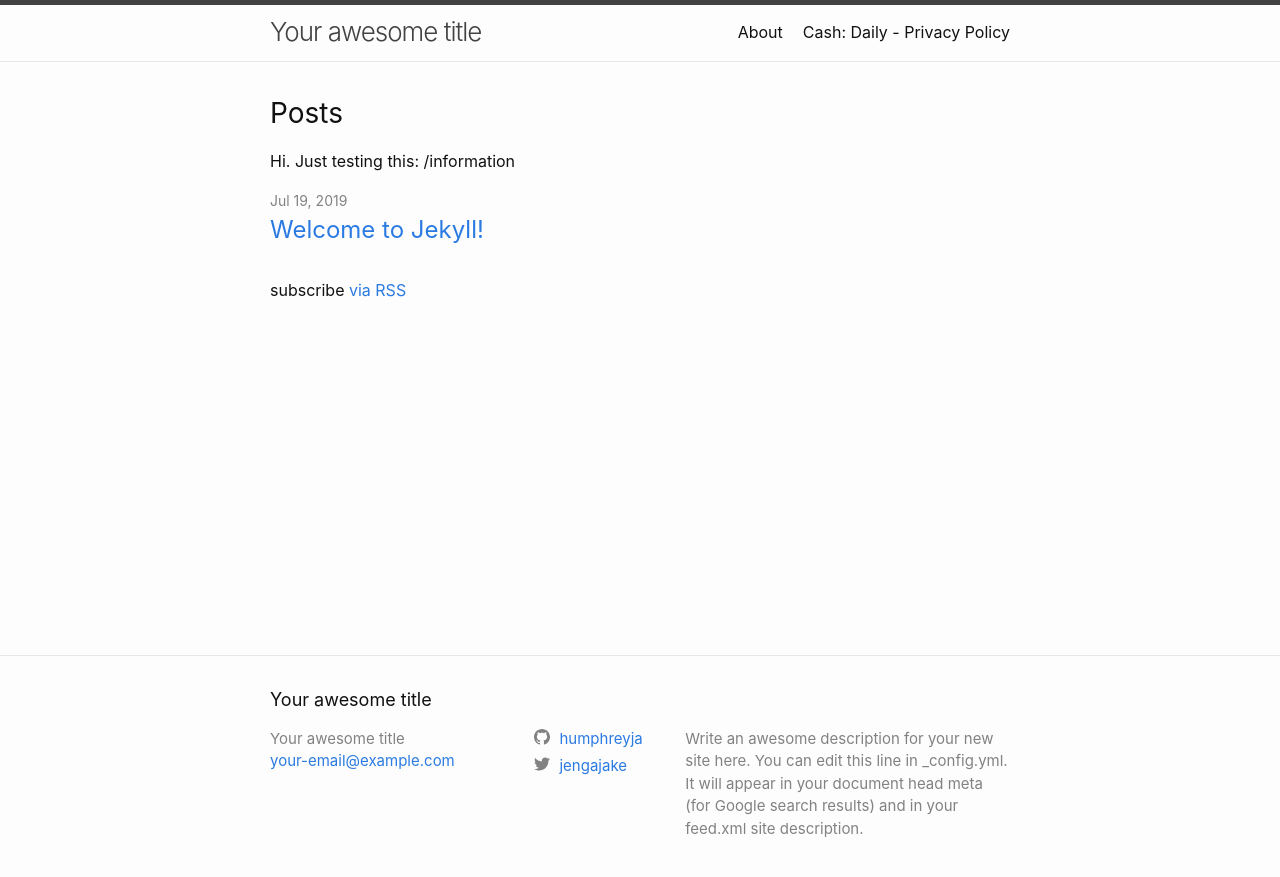
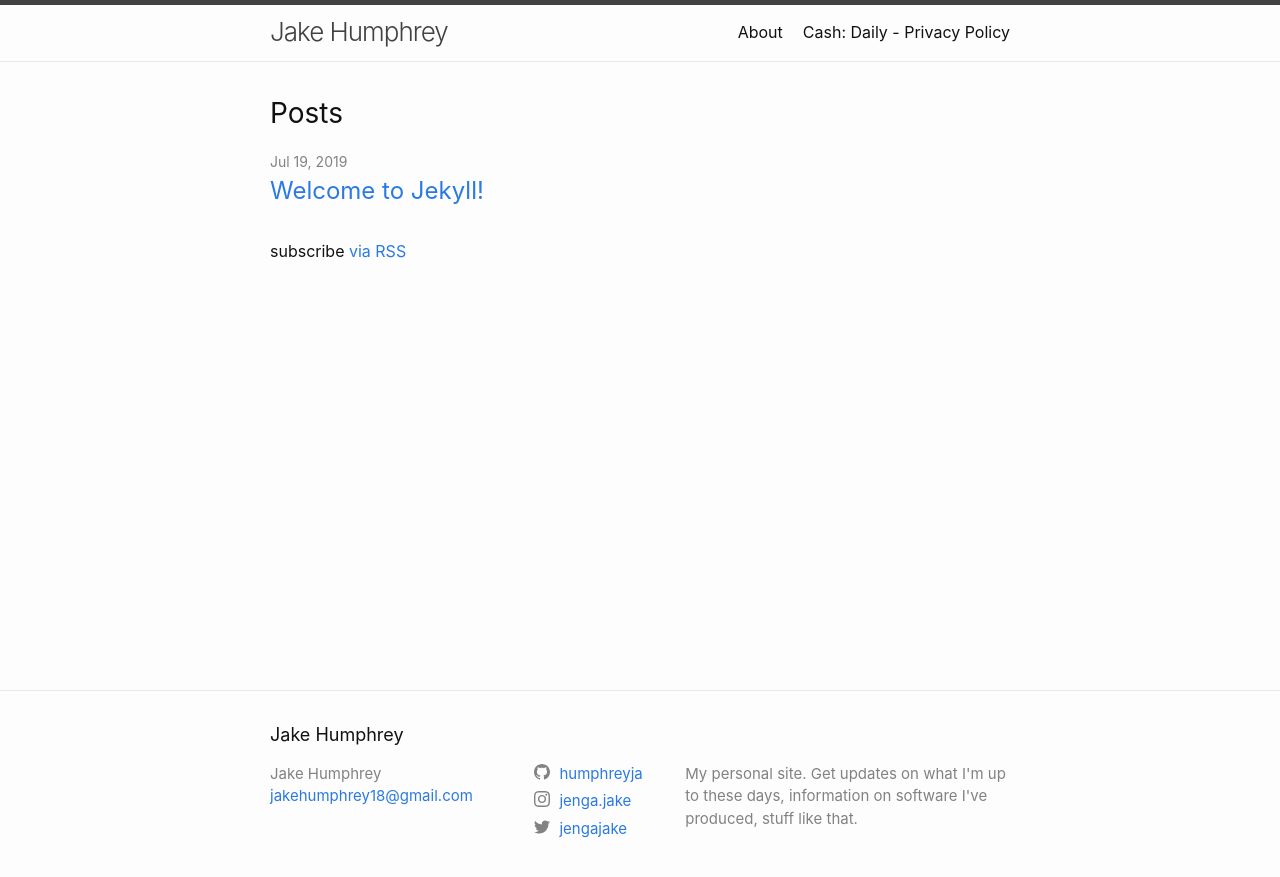
Before and after one commit to humphreyja/information, a Jekyll site: the page built from index.md, in a window 1280 px wide. Shown: the top 877 px of the page. Built offline with Jekyll 4.4.1, drawn with Linux system fonts in a browser that asks for light colours.

Commit message:
Adding some stuff

```diff
--- a/_config.yml
+++ b/_config.yml
@@ -13,16 +13,15 @@
 # you will see them accessed via {{ site.title }}, {{ site.email }}, and so on.
 # You can create any custom variable you would like, and they will be accessible
 # in the templates via {{ site.myvariable }}.
-title: Your awesome title
-email: your-email@example.com
+title: Jake Humphrey
+email: jakehumphrey18@gmail.com
 description: >- # this means to ignore newlines until "baseurl:"
-  Write an awesome description for your new site here. You can edit this
-  line in _config.yml. It will appear in your document head meta (for
-  Google search results) and in your feed.xml site description.
+  My personal site.  Get updates on what I'm up to these days, information on software I've produced, stuff like that.
 baseurl: "/information" # the subpath of your site, e.g. /blog
 url: "https://humphreyja.github.io" # the base hostname & protocol for your site, e.g. http://example.com
 twitter_username: jengajake
 github_username:  humphreyja
+instagram_username:  jenga.jake
 
 # Build settings
 markdown: kramdown
--- a/_includes/icon-github.html
+++ b/_includes/icon-github.html
@@ -1 +1 @@
-<a href="https://github.com/{{ include.username }}"><span class="icon icon--github">{% include icon-github.svg %}</span><span class="username">{{ include.username }}</span></a>
+<a href="https://github.com/{{ include.username }}" target="_blank"><span class="icon icon--github">{% include icon-github.svg %}</span><span class="username">{{ include.username }}</span></a>
--- a/_includes/icon-twitter.html
+++ b/_includes/icon-twitter.html
@@ -1 +1 @@
-<a href="https://twitter.com/{{ include.username }}"><span class="icon icon--twitter">{% include icon-twitter.svg %}</span><span class="username">{{ include.username }}</span></a>
+<a href="https://twitter.com/{{ include.username }}" target="_blank"><span class="icon icon--twitter">{% include icon-twitter.svg %}</span><span class="username">{{ include.username }}</span></a>
--- a/_layouts/home.html
+++ b/_layouts/home.html
@@ -11,11 +11,6 @@ layout: default
 
   {%- if site.posts.size > 0 -%}
     <h2 class="post-list-heading">{{ page.list_title | default: "Posts" }}</h2>
-    <p>
-
-      Hi.  Just testing this: {{ site.baseurl }}
-
-      </p>
     <ul class="post-list">
       {%- for post in site.posts -%}
       <li>
```
